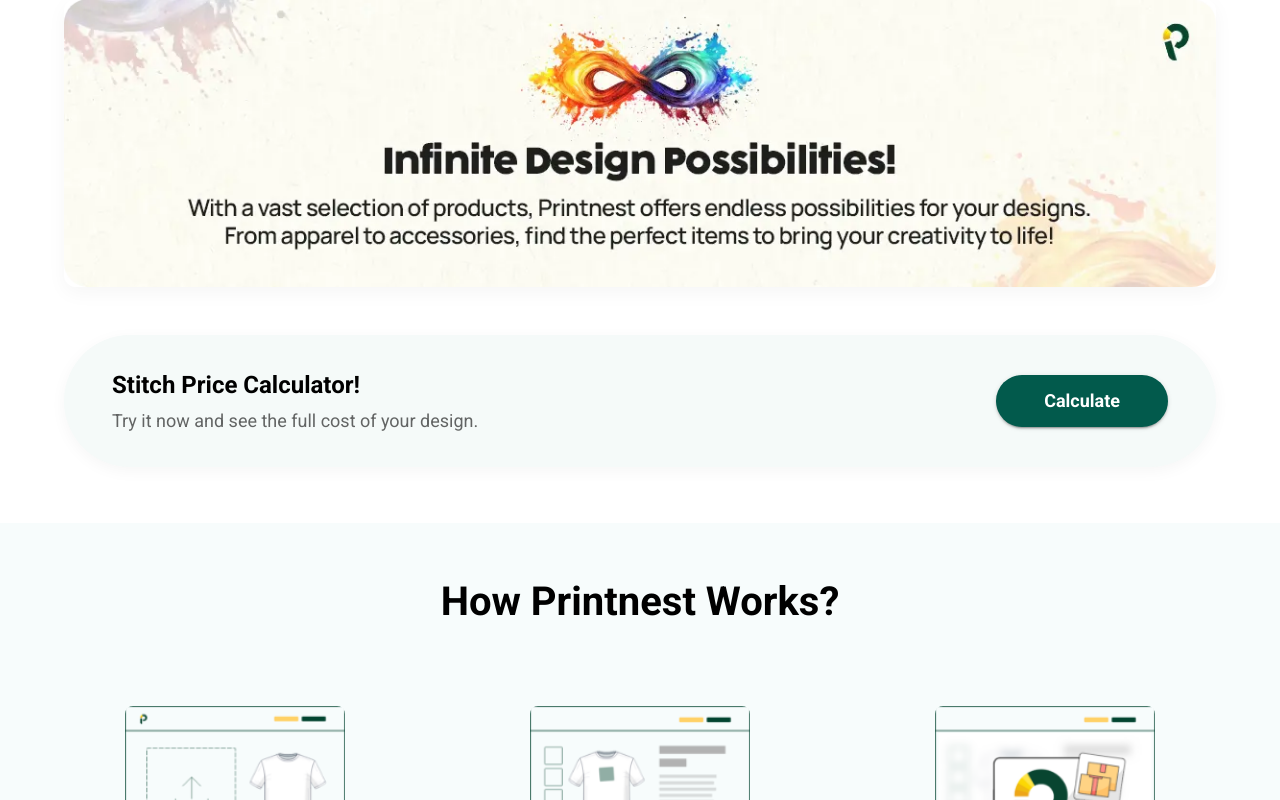
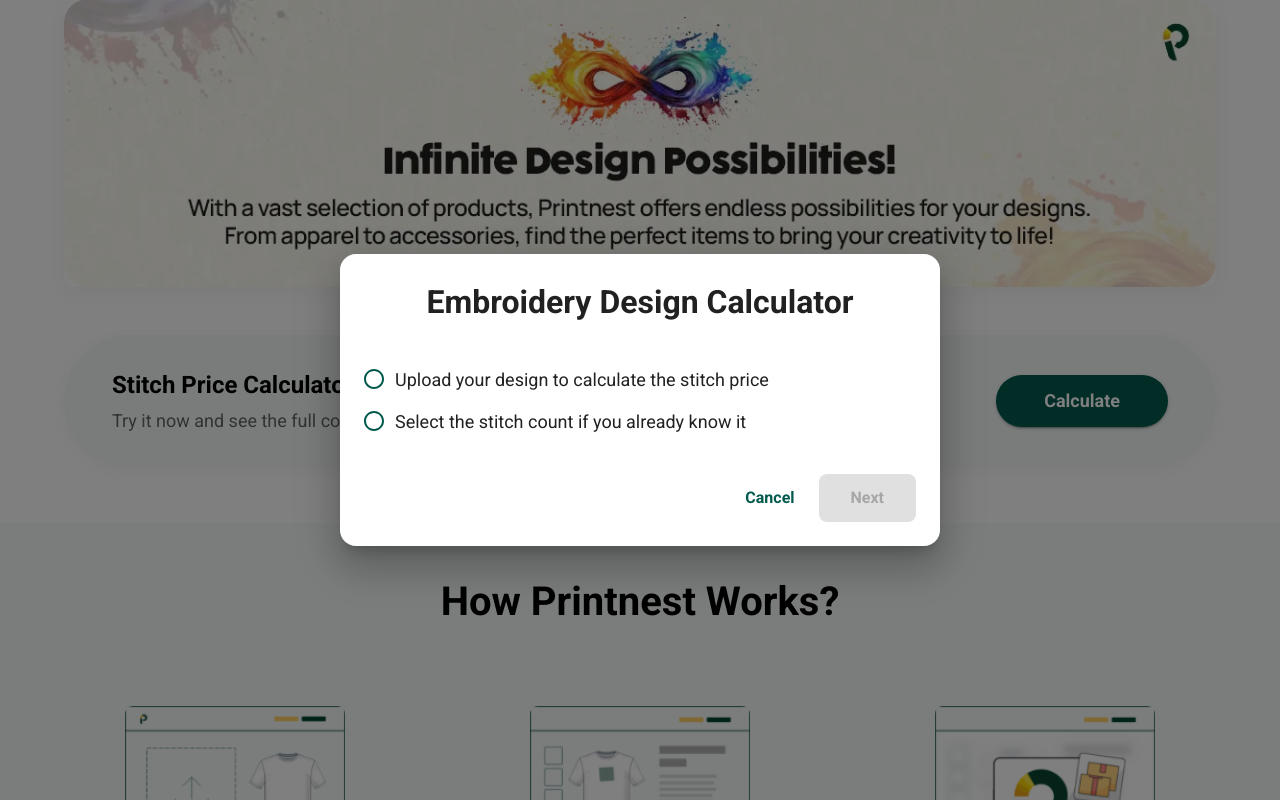
Before and after one commit to MrLatif/embroidery-page, a React (Create React App) app: page / in a window 1280 px wide. Both pictures are taken after a click on the button "Calculate". Shown: the part 3657-4457 px from the top of the page. Built offline with nearby package versions, Linux system fonts and the light colour scheme.

Commit message:
latest changes

```diff
--- /dev/null
+++ b/src/components/CalculatorModal/EmbroideryCalculatorModal.tsx
@@ -0,0 +1,85 @@
+import { Dialog, Slide, Box, useMediaQuery, useTheme } from "@mui/material";
+import { TransitionProps } from "@mui/material/transitions";
+import { forwardRef, useState } from "react";
+import Step0ChooseMethod from "./Steps/Step0ChooseMethod";
+import Step1ManualInput from "./Steps/Step1ManualInput";
+
+const Transition = forwardRef(function Transition(
+  props: TransitionProps & { children: React.ReactElement },
+  ref: React.Ref<unknown>
+) {
+  return <Slide direction="up" ref={ref} {...props} />;
+});
+
+interface EmbroideryCalculatorModalProps {
+  open: boolean;
+  onClose: () => void;
+}
+
+const EmbroideryCalculatorModal = ({
+  open,
+  onClose,
+}: EmbroideryCalculatorModalProps) => {
+  const theme = useTheme();
+  const fullScreen = useMediaQuery(theme.breakpoints.down("sm"));
+
+  const [step, setStep] = useState(0);
+  const [method, setMethod] = useState<"upload" | "manual" | null>(null);
+  const [stitchCount, setStitchCount] = useState(0);
+
+  const handleClose = () => {
+    setStep(0);
+    setMethod(null);
+    onClose();
+  };
+
+  const renderStep = () => {
+    switch (step) {
+      case 0:
+        return (
+          <Step0ChooseMethod
+            onNext={(selectedMethod: "upload" | "manual") => {
+              setMethod(selectedMethod);
+              setStep(1);
+            }}
+            onCancel={handleClose}
+          />
+        );
+      case 1:
+        if (method === "manual") {
+          return (
+            <Step1ManualInput
+              value={stitchCount}
+              onChange={(val) => setStitchCount(val)}
+              onBack={() => setStep(0)}
+              onNext={() => setStep(2)}
+            />
+          );
+        }
+        return <div>Upload flow coming soon...</div>;
+      default:
+        return <div>Coming soon...</div>;
+    }
+  };
+
+  return (
+    <Dialog
+      open={open}
+      onClose={handleClose}
+      fullWidth
+      maxWidth="sm"
+      fullScreen={fullScreen}
+      TransitionComponent={Transition}
+      PaperProps={{
+        sx: {
+          borderRadius: { xs: 0, sm: 4 },
+          p: { xs: 2, sm: 3 },
+        },
+      }}
+    >
+      <Box>{renderStep()}</Box>
+    </Dialog>
+  );
+};
+
+export default EmbroideryCalculatorModal;
--- /dev/null
+++ b/src/components/CalculatorModal/Steps/Step0ChooseMethod.tsx
@@ -0,0 +1,92 @@
+import {
+  Box,
+  Typography,
+  RadioGroup,
+  FormControlLabel,
+  Radio,
+  Button,
+  Stack,
+} from "@mui/material";
+import { useState } from "react";
+
+interface Props {
+  onNext: (method: "upload" | "manual") => void;
+  onCancel: () => void;
+}
+
+const Step0ChooseMethod = ({ onNext, onCancel }: Props) => {
+  const [selected, setSelected] = useState<"upload" | "manual" | null>(null);
+
+  return (
+    <Box>
+      <Typography
+        fontWeight={700}
+        fontSize={{ xs: "1.5rem", md: "2rem" }}
+        textAlign="center"
+        mb={4}
+      >
+        Embroidery Design Calculator
+      </Typography>
+
+      <RadioGroup
+        aria-label="Embroidery calculation method"
+        value={selected}
+        onChange={(e) => setSelected(e.target.value as "upload" | "manual")}
+      >
+        <FormControlLabel
+          value="upload"
+          control={<Radio sx={{ color: "#025A4C" }} />}
+          label={
+            <Typography fontSize={{ xs: "1rem", md: "1.125rem" }}>
+              Upload your design to calculate the stitch price
+            </Typography>
+          }
+        />
+        <FormControlLabel
+          value="manual"
+          control={<Radio sx={{ color: "#025A4C" }} />}
+          label={
+            <Typography fontSize={{ xs: "1rem", md: "1.125rem" }}>
+              Select the stitch count if you already know it
+            </Typography>
+          }
+        />
+      </RadioGroup>
+
+      <Stack direction="row" spacing={2} justifyContent="flex-end" mt={4}>
+        <Button
+          onClick={onCancel}
+          sx={{
+            color: "#025A4C",
+            textTransform: "none",
+            fontWeight: 600,
+            fontSize: "1rem",
+          }}
+        >
+          Cancel
+        </Button>
+        <Button
+          variant="contained"
+          onClick={() => selected && onNext(selected)}
+          disabled={!selected}
+          sx={{
+            backgroundColor: "#025A4C",
+            px: 4,
+            py: 1.25,
+            borderRadius: 2,
+            textTransform: "none",
+            fontWeight: 600,
+            fontSize: "1rem",
+            "&:hover": {
+              backgroundColor: "#014c3f",
+            },
+          }}
+        >
+          Next
+        </Button>
+      </Stack>
+    </Box>
+  );
+};
+
+export default Step0ChooseMethod;
--- /dev/null
+++ b/src/components/CalculatorModal/Steps/Step1ManualInput.tsx
@@ -0,0 +1,86 @@
+import {
+  Box,
+  Typography,
+  Slider,
+  TextField,
+  Button,
+  Stack,
+} from "@mui/material";
+import { useState } from "react";
+
+const Step1ManualInput = ({
+  value,
+  onChange,
+  onBack,
+  onNext,
+}: {
+  value: number;
+  onChange: (val: number) => void;
+  onBack: () => void;
+  onNext: () => void;
+}) => {
+  const [internalValue, setInternalValue] = useState(value || 0);
+
+  const handleSliderChange = (_: any, newValue: number | number[]) => {
+    const val = typeof newValue === "number" ? newValue : newValue[0];
+    setInternalValue(val);
+    onChange(val);
+  };
+
+  return (
+    <Box>
+      <Typography fontWeight={700} fontSize="1.25rem" mb={2}>
+        Adjust the slider to match your stitch count.
+      </Typography>
+      <Typography color="text.secondary" mb={4}>
+        You can find the stitch count in the software you used to create the
+        design or in the PDF document that comes with the downloaded design
+        file.
+      </Typography>
+
+      <Stack direction="row" alignItems="center" spacing={2} mb={4}>
+        <Slider
+          min={0}
+          max={50000}
+          step={100}
+          value={internalValue}
+          onChange={handleSliderChange}
+          sx={{ flex: 1 }}
+        />
+        <TextField
+          type="number"
+          size="small"
+          value={internalValue}
+          onChange={(e) => {
+            const val = Number(e.target.value);
+            setInternalValue(val);
+            onChange(val);
+          }}
+          inputProps={{ min: 0 }}
+          sx={{ width: 100 }}
+        />
+      </Stack>
+
+      <Stack direction="row" justifyContent="space-between">
+        <Button onClick={onBack} color="inherit">
+          Back
+        </Button>
+        <Button
+          variant="contained"
+          onClick={onNext}
+          sx={{
+            backgroundColor: "#025A4C",
+            textTransform: "none",
+            "&:hover": {
+              backgroundColor: "#014c3f",
+            },
+          }}
+        >
+          Next
+        </Button>
+      </Stack>
+    </Box>
+  );
+};
+
+export default Step1ManualInput;
--- a/src/components/WhyChoosePrintnest.tsx
+++ b/src/components/WhyChoosePrintnest.tsx
@@ -1,5 +1,7 @@
 import { Box, Typography, Container, Grid, Stack, Button } from "@mui/material";
 import bannerImage from "../assets/images/webp/banner1.webp";
+import EmbroideryCalculatorModal from "./CalculatorModal/EmbroideryCalculatorModal";
+import { useState } from "react";
 
 const benefits = [
   {
@@ -25,6 +27,7 @@ const benefits = [
 ];
 
 const WhyChoosePrintnest = () => {
+  const [open, setOpen] = useState(false);
   return (
     <Box sx={{ backgroundColor: "#fff", py: { xs: 5, md: 7 } }}>
       <Container maxWidth="lg">
@@ -147,6 +150,7 @@ const WhyChoosePrintnest = () => {
 
           <Button
             variant="contained"
+            onClick={() => setOpen(true)}
             sx={{
               backgroundColor: "#025A4C",
               px: 6,
@@ -166,6 +170,7 @@ const WhyChoosePrintnest = () => {
           </Button>
         </Box>
       </Container>
+      <EmbroideryCalculatorModal open={open} onClose={() => setOpen(false)} />
     </Box>
   );
 };
```
